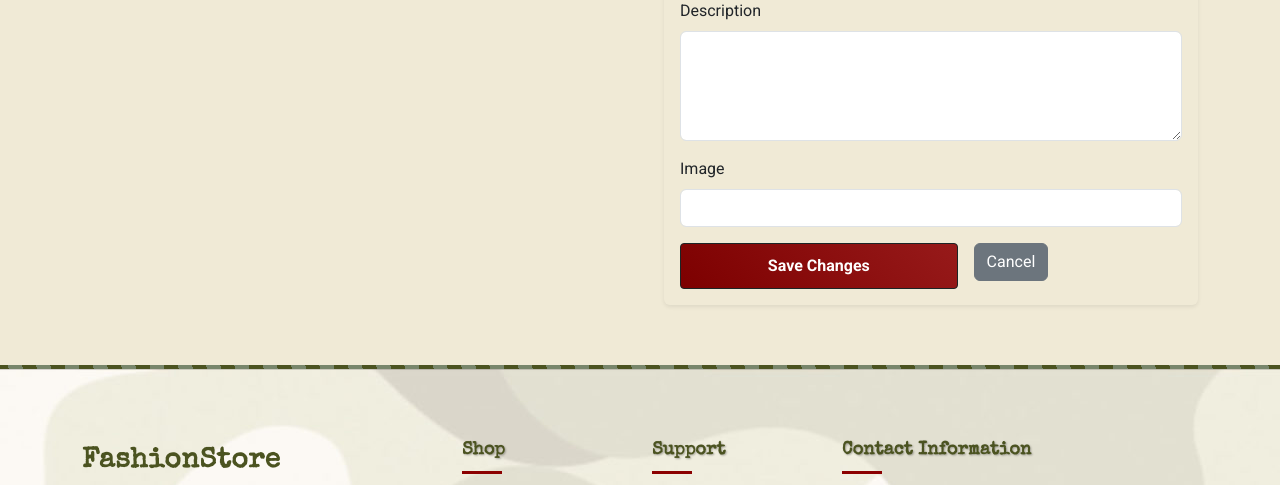
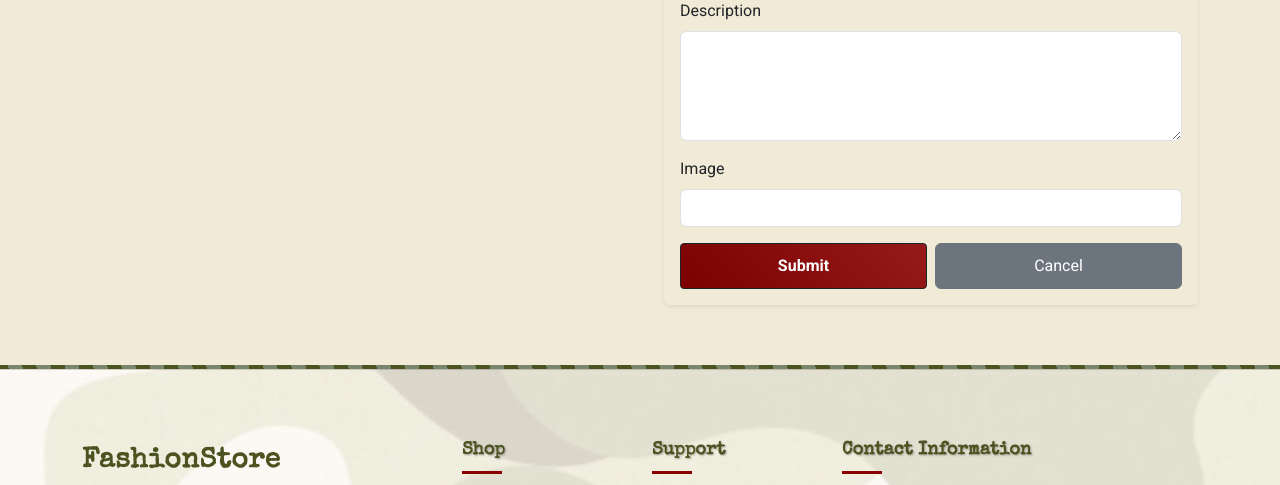
Before and after one commit to aobh2763/Projet-Symfony, a Symfony app: template templates/admin/product-details.html.twig in a window 1280 px wide. Shown: the part 854-1339 px from the top of the page. Run offline with Twig, Linux system fonts and the light colour scheme; the template is opened without the code that fills it, so the values that code supplies are empty; form fields are guessed from the names that the template uses; some libraries are stand-ins or nearby versions.

Commit message:
fixed form display issue

```diff
--- a/templates/admin/product-details.html.twig
+++ b/templates/admin/product-details.html.twig
@@ -92,9 +92,15 @@
                                     <div class="invalid-feedback d-block">{{ form_errors(form.image) }}</div>
                                 </div>
 
-                                <div class="d-flex justify-content-around">
-                                    <button type="submit" class="btn btn-primary flex-fill me-2" style="min-width: 0;">Save Changes</button>
-                                    <a class="flex-fill ms-2" href="{{ path('app_admin_products') }}"><button class="btn btn-secondary" style="min-width: 0;">Cancel</button></a>
+                                <div class="row align-items-stretch">
+                                    <div class="col-6 pe-1 d-flex">
+                                        {{ form_widget(form.submit, {'attr': {'class': 'btn btn-primary w-100 h-100'}}) }}
+                                    </div>
+                                    <div class="col-6 ps-1 d-flex">
+                                        <a href="{{ path('app_admin_products') }}" class="w-100 d-block h-100">
+                                            <button type="button" class="btn btn-secondary w-100 h-100">Cancel</button>
+                                        </a>
+                                    </div>
                                 </div>
 
                                 {{ form_end(form) }}
```
Also changed, not shown: templates/fragments/dashboard/products/list.html.twig (+5 -5 lines).
